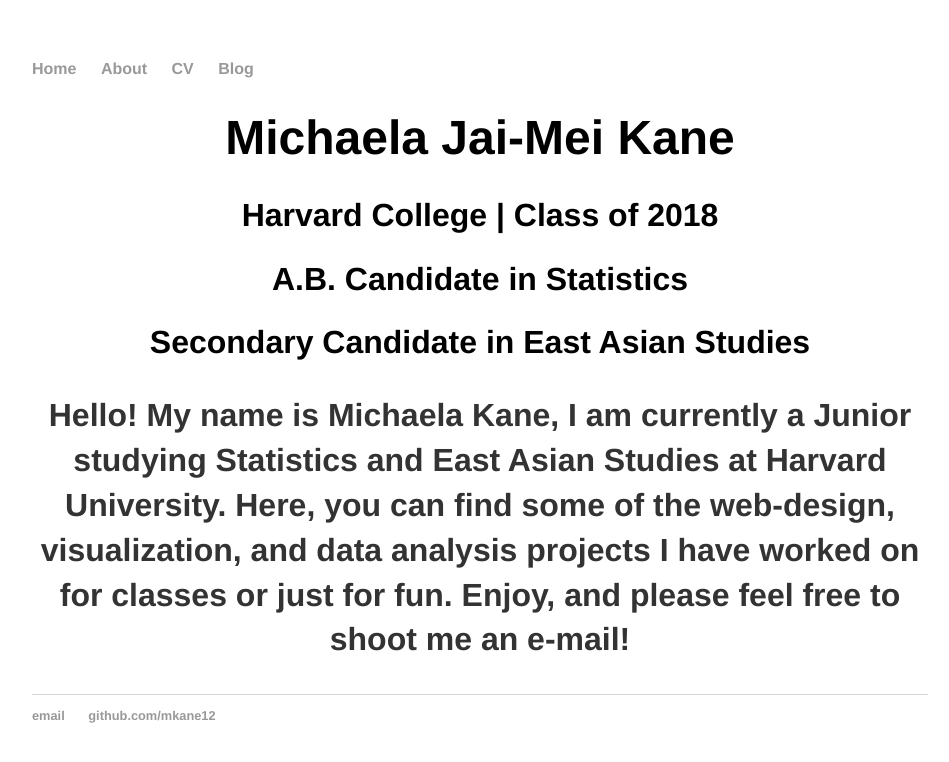
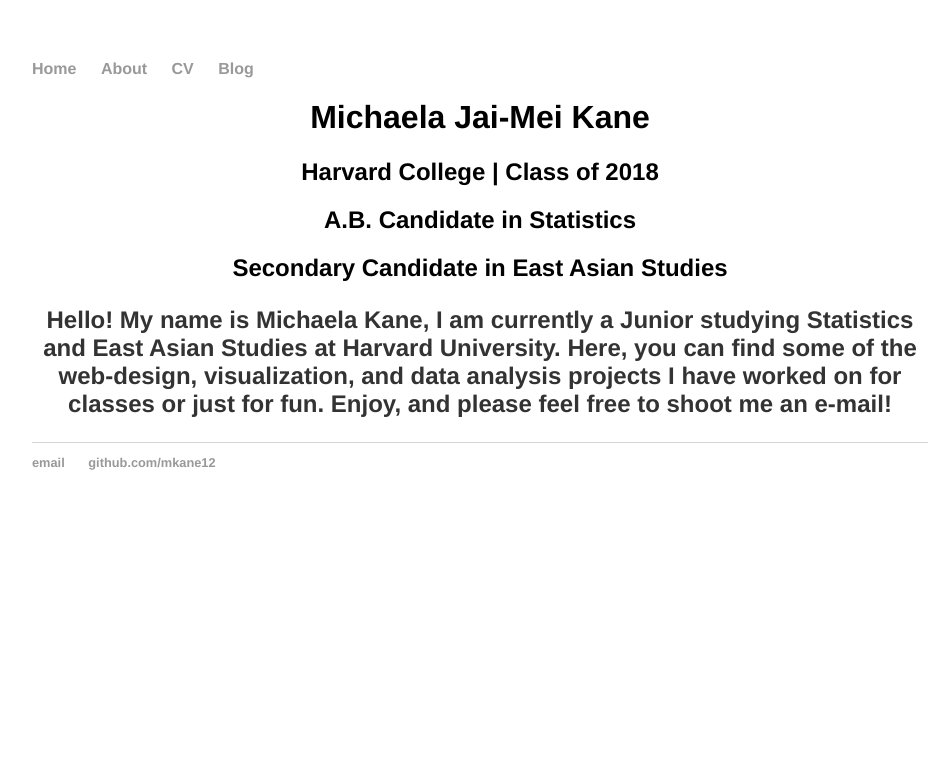
Before and after one commit to mkane12/mkane12.github.io, a Jekyll site: the page built from index.html, in a window 1280 px wide. Shown: the top 762 px of the page, without its empty margins (160-1109 px from the left). Built offline with Jekyll 4.4.1, drawn with Linux system fonts in a browser that asks for light colours.

Commit message:
Update main.css

```diff
--- a/css/main.css
+++ b/css/main.css
@@ -20,16 +20,12 @@
     text-decoration: underline;
 }
 h1 {
-    font-size: 3em;
     text-align: center;
 }
 h2 {
-    font-size: 2em;
     text-align: center;
 }
 p {
-    font-size: 1.0em;
-    line-height: 1.4em;
     color: #333;
 }
 footer {
```
